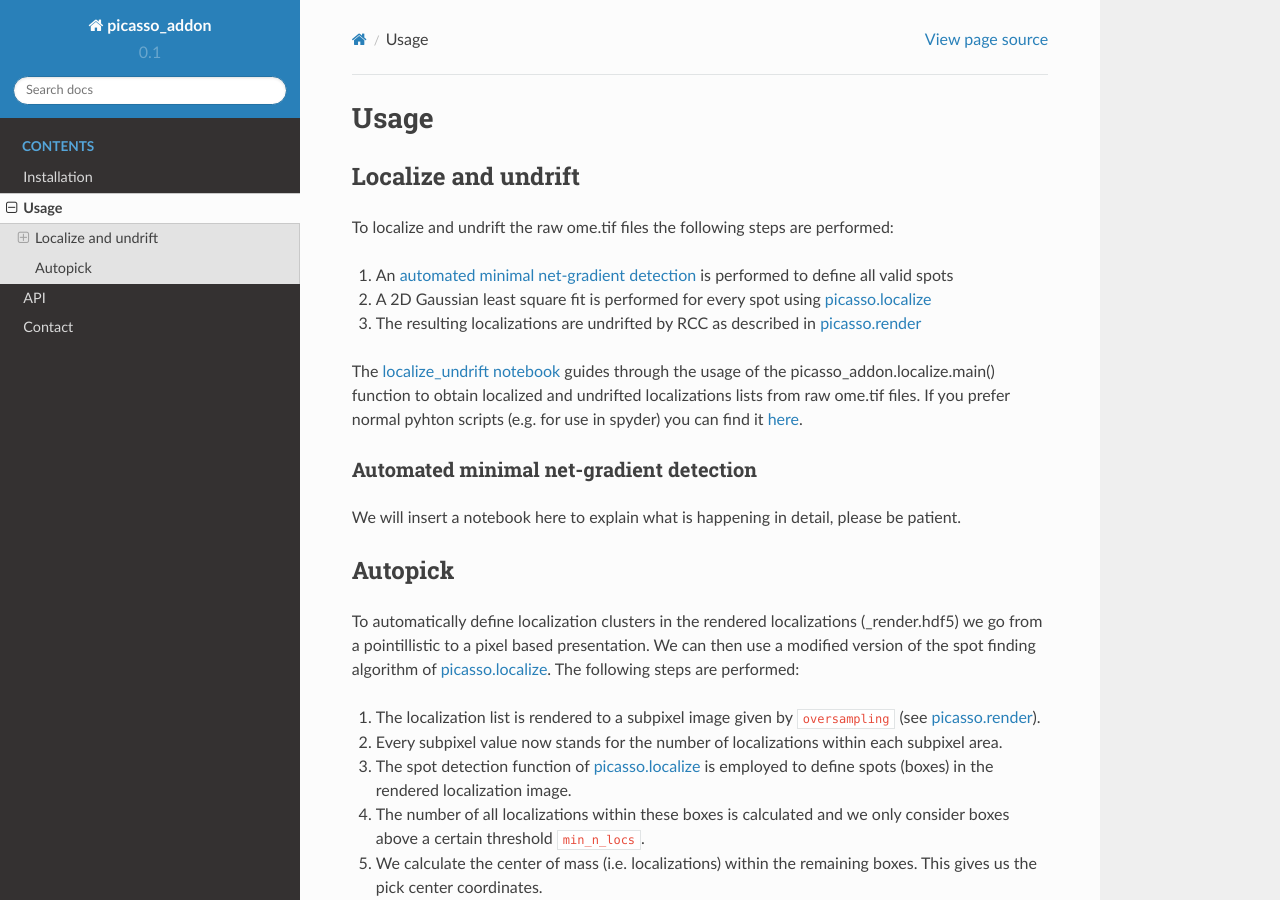
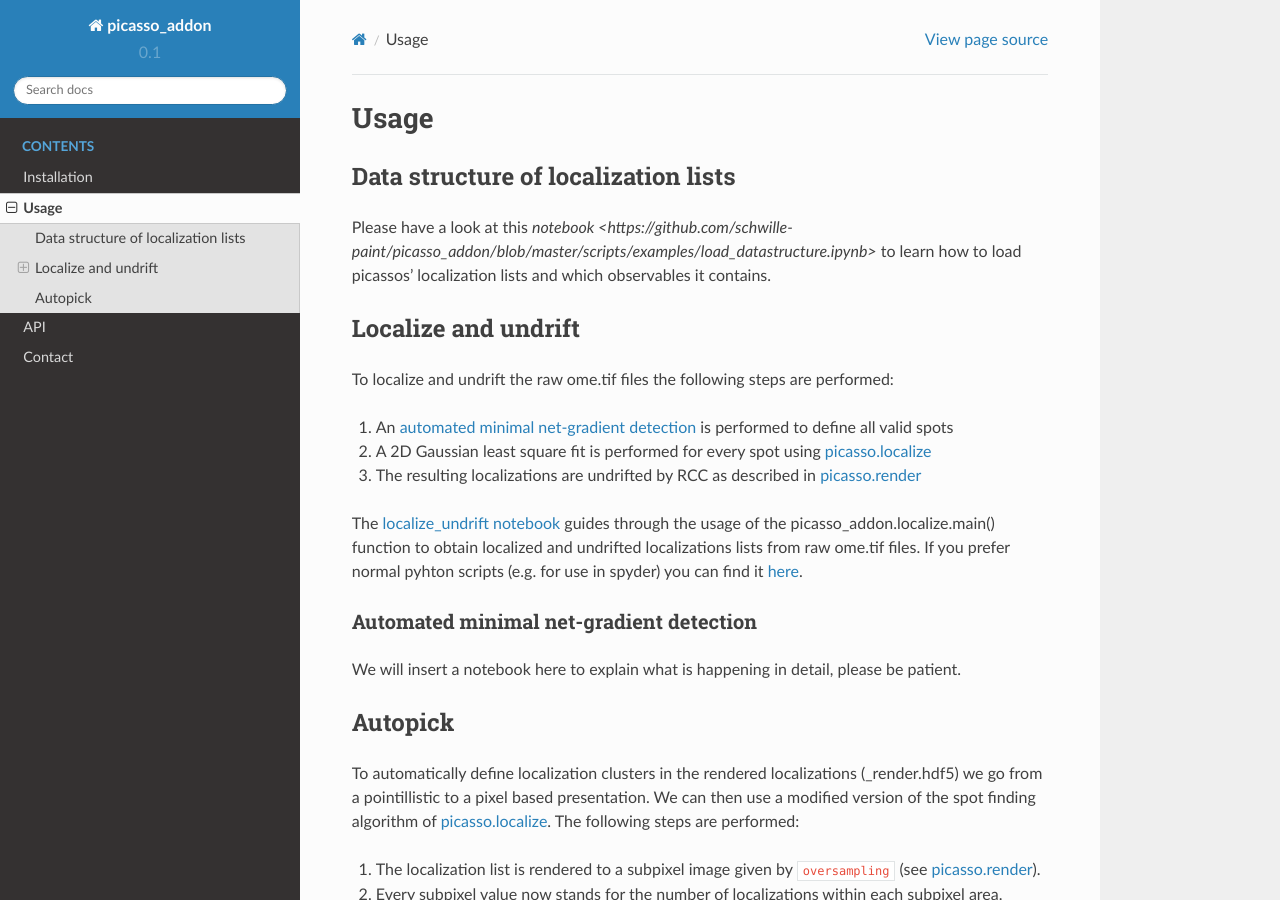
Before and after one commit to schwille-paint/picasso_addon, a Sphinx documentation site: the page built from docs/howto.rst, in a window 1280 px wide and 900 px high. Built offline with Sphinx 7.4.7 and the Read the Docs theme 2.0.0, drawn with Linux system fonts in a browser that asks for light colours.

Commit message:
Datastructure notebook added

```diff
--- a/docs/howto.rst
+++ b/docs/howto.rst
@@ -9,6 +9,11 @@ Usage
 .. toctree::
    :maxdepth: 2
 
+
+Data structure of localization lists
+^^^^^^^^^^^^^^^^^^^^^^^^^^^^^^^^^^^^
+Please have a look at this `notebook <https://github.com/schwille-paint/picasso_addon/blob/master/scripts/examples/load_datastructure.ipynb>` to learn how to load
+picassos' localization lists and which observables it contains.
 
 
 Localize and undrift
```
Also changed, not shown: 6 other files.
